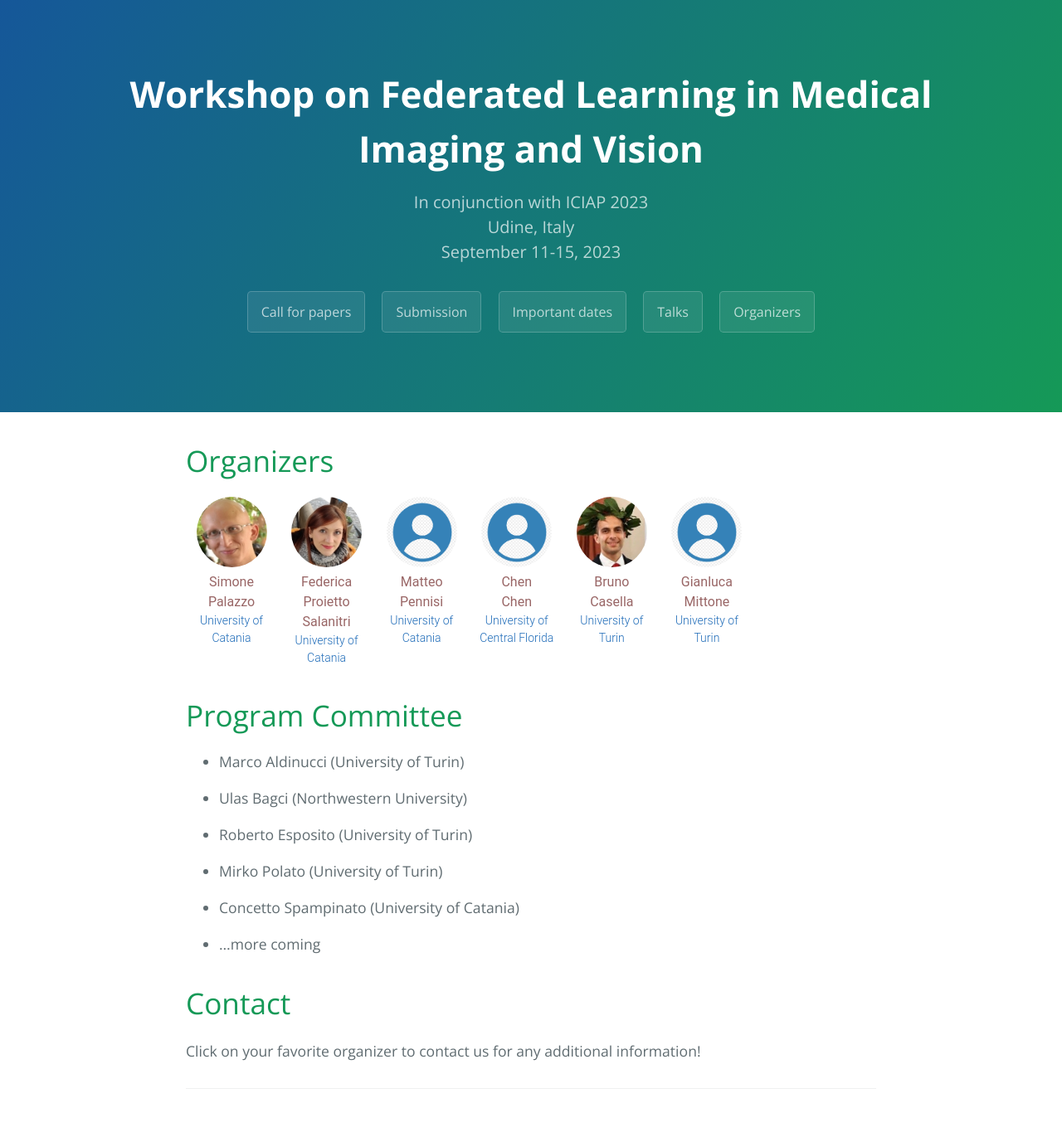
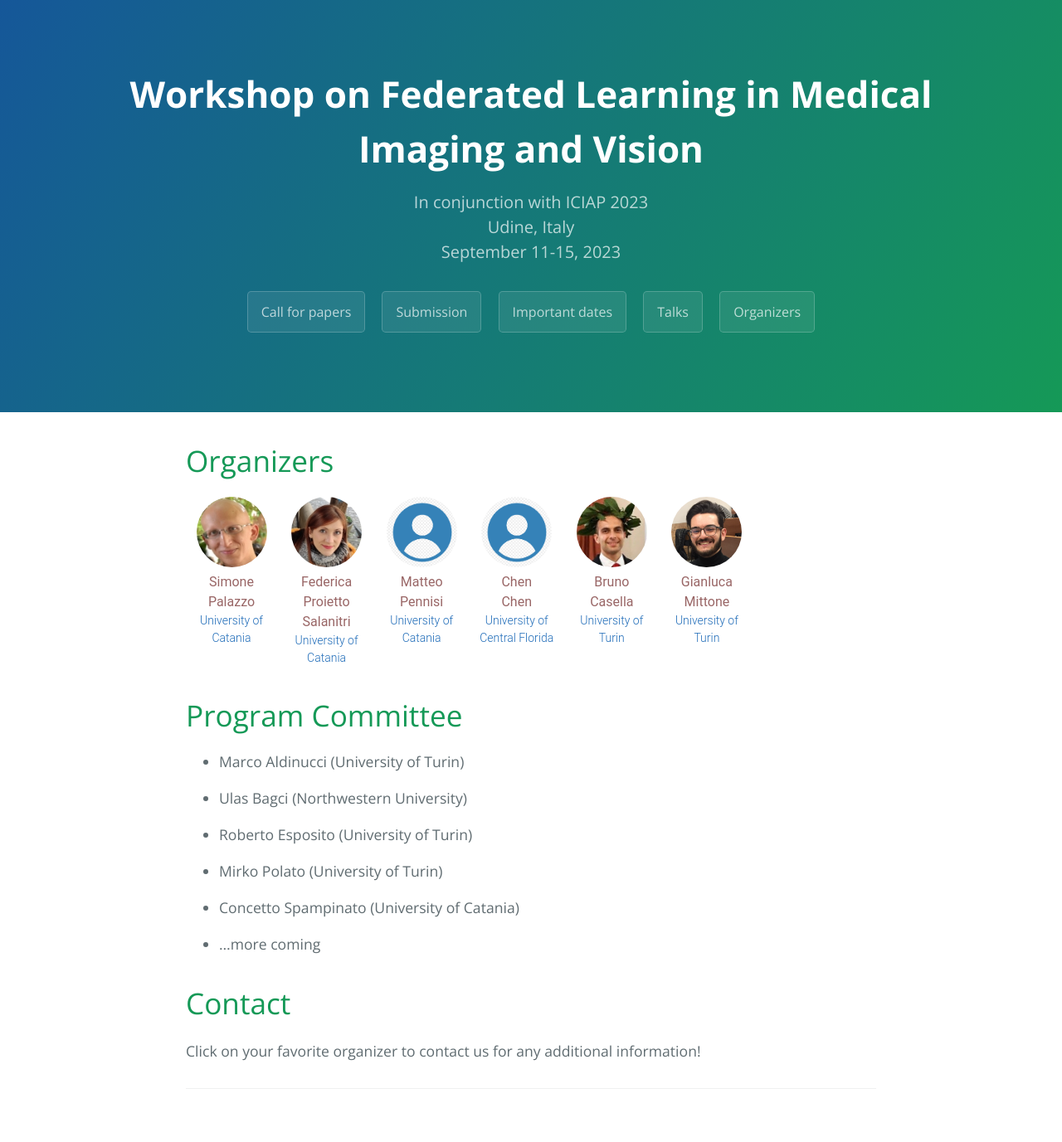
Before and after one commit to fedmedw/fedmedw.github.io, a Jekyll site: the page built from organizers.md, in a window 1280 px wide. Shown: the whole page at 83% size. Built offline with Jekyll 4.4.1, drawn with Linux system fonts in a browser that asks for light colours; our own code applies the rules of GitHub Pages for plain Markdown files.

Commit message:
Added Gianluca's pic to config

```diff
--- a/_config.yml
+++ b/_config.yml
@@ -43,7 +43,7 @@ workshop:
       surname: Mittone
       affiliation: University of Turin
       email: gianluca.mittone@unito.it
-      pic: img/pic.jpg
+      pic: img/gianluca.png
   pc:
     - name: Marco Aldinucci
       affiliation: University of Turin
```
